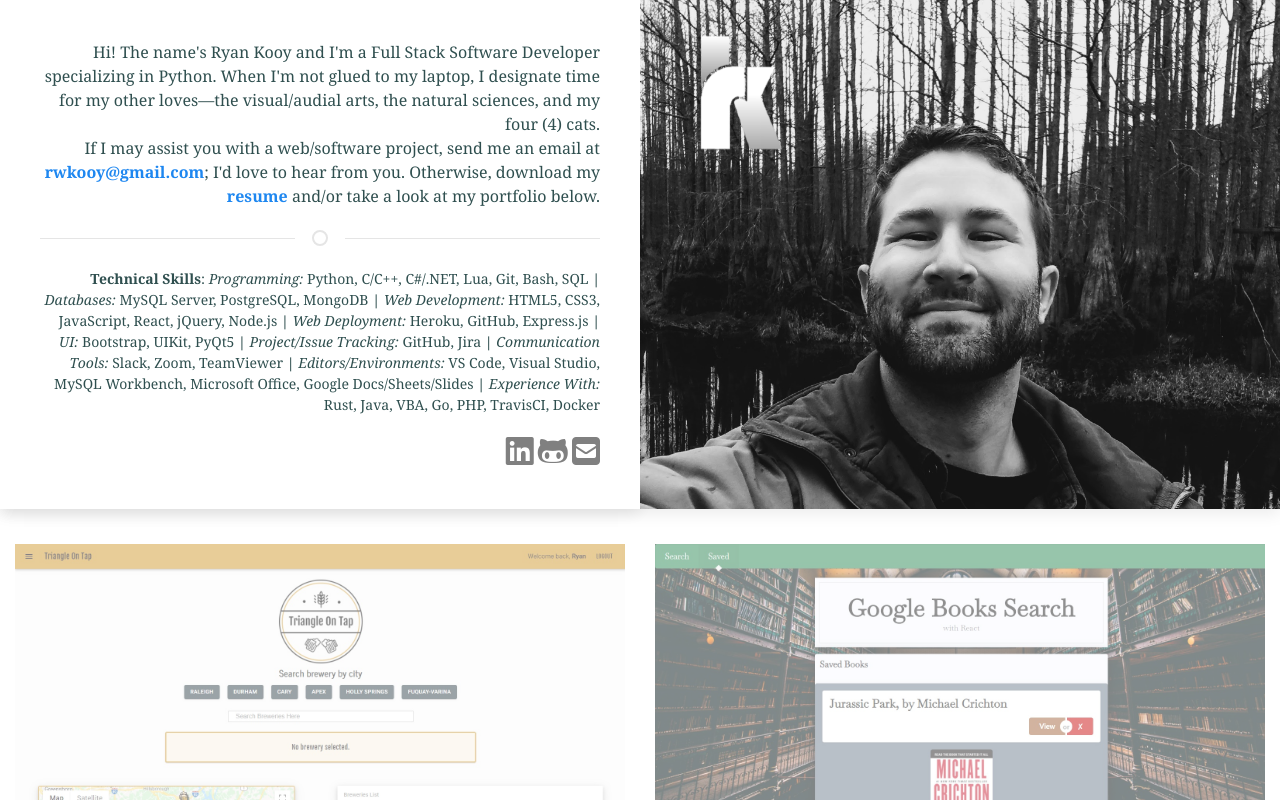
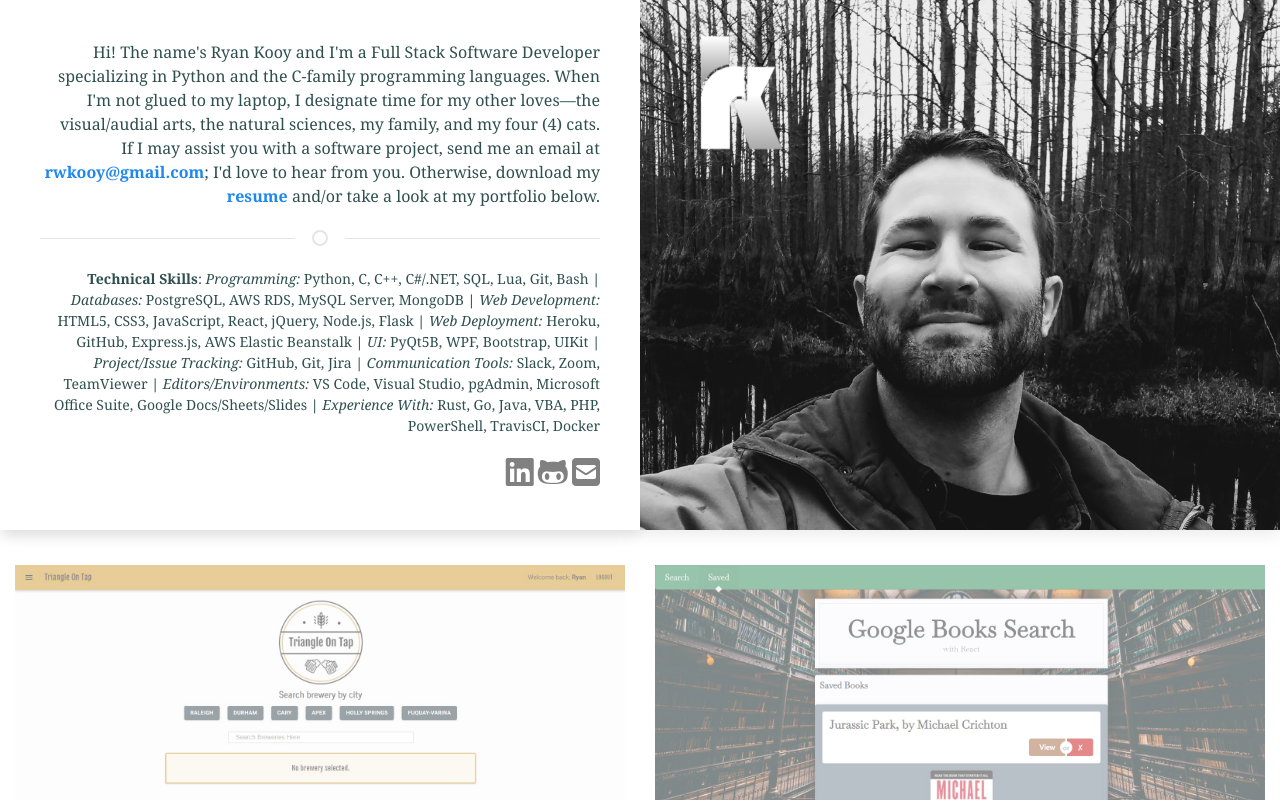
Before and after one commit to ryankooy/ryankooy, a website: page index.html in a window 1280 px wide. Both pictures are taken after a click on the button "ENTER". Shown: the top 800 px of the page. Drawn offline with nearby package versions, Linux system fonts and the light colour scheme; a web font is replaced by a local one.

Commit message:
tech skills update

```diff
--- a/index.html
+++ b/index.html
@@ -48,23 +48,23 @@
         <div class="bio">
           <div class="uk-card uk-card-default uk-card-body">
             <p>
-              Hi! The name's Ryan Kooy and I'm a Full Stack Software Developer specializing in Python.
-              When I'm not glued to my laptop, I designate time for my other loves&mdash;the visual/audial arts, the natural sciences, and my four (4) cats.
+              Hi! The name's Ryan Kooy and I'm a Full Stack Software Developer specializing in Python and the C-family programming languages.
+              When I'm not glued to my laptop, I designate time for my other loves&mdash;the visual/audial arts, the natural sciences, my family, and my four (4) cats.
               <br>
-              If I may assist you with a web/software project, send me an email at <a href="mailto:rwkooy@gmail.com"><strong>rwkooy@gmail.com</strong></a>; I'd love to hear from you. Otherwise, download my <a href="assets/doc/resDevA1.pdf" download="RyanKooyResume" target="_blank"><strong>resume</strong></a> and/or take a look at my portfolio below.
+              If I may assist you with a software project, send me an email at <a href="mailto:rwkooy@gmail.com"><strong>rwkooy@gmail.com</strong></a>; I'd love to hear from you. Otherwise, download my <a href="assets/doc/resDevA1.pdf" download="RyanKooyResume" target="_blank"><strong>resume</strong></a> and/or take a look at my portfolio below.
             </p>
             <hr class="uk-divider-icon" />
             <p style="font-size: 14px">
               <strong>Technical Skills</strong>:
-              <i>Programming:</i> Python, C/C++, C#/.NET, Lua, Git, Bash, SQL <strong>|</strong>
-              <i>Databases:</i> MySQL Server, PostgreSQL, MongoDB <strong>|</strong>
-              <i>Web Development:</i> HTML5, CSS3, JavaScript, React, jQuery, Node.js <strong>|</strong>
-              <i>Web Deployment:</i> Heroku, GitHub, Express.js <strong>|</strong>
-              <i>UI:</i> Bootstrap, UIKit, PyQt5 <strong>|</strong>
-              <i>Project/Issue Tracking:</i> GitHub, Jira <strong>|</strong>
+              <i>Programming:</i> Python, C, C++, C#/.NET, SQL, Lua, Git, Bash <strong>|</strong>
+              <i>Databases:</i> PostgreSQL, AWS RDS, MySQL Server, MongoDB <strong>|</strong>
+              <i>Web Development:</i> HTML5, CSS3, JavaScript, React, jQuery, Node.js, Flask <strong>|</strong>
+              <i>Web Deployment:</i> Heroku, GitHub, Express.js, AWS Elastic Beanstalk <strong>|</strong>
+              <i>UI:</i> PyQt5B, WPF, Bootstrap, UIKit <strong>|</strong>
+              <i>Project/Issue Tracking:</i> GitHub, Git, Jira <strong>|</strong>
               <i>Communication Tools:</i> Slack, Zoom, TeamViewer <strong>|</strong>
-              <i>Editors/Environments:</i> VS Code, Visual Studio, MySQL Workbench, Microsoft Office, Google Docs/Sheets/Slides <strong>|</strong>
-              <i>Experience With:</i> Rust, Java, VBA, Go, PHP, TravisCI, Docker
+              <i>Editors/Environments:</i> VS Code, Visual Studio, pgAdmin, Microsoft Office Suite, Google Docs/Sheets/Slides <strong>|</strong>
+              <i>Experience With:</i> Rust, Go, Java, VBA, PHP, PowerShell, TravisCI, Docker
             </p>
             <p>
               <a href="https://www.linkedin.com/in/ryan-kooy-b3098518/" target="_blank"><i class="fa fa-linkedin-square fa-2x" title="LinkedIn" aria-hidden="false"></i></a>
```
